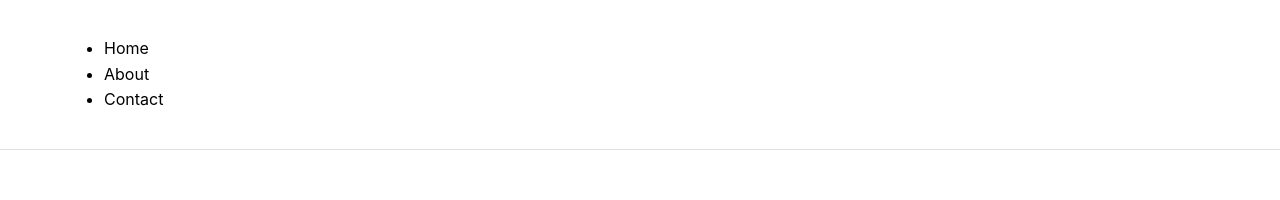
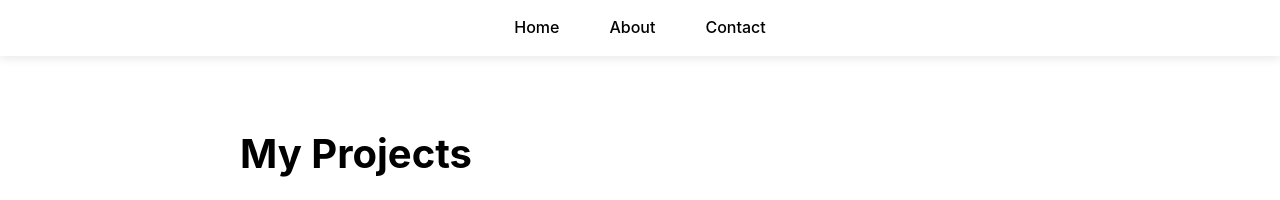
Before and after one commit to osvaldonytimes/mmc6145-module-1-1-concepcion-osvaldo, a React (Vite) app: page / in a window 1280 px wide. Shown: the top 200 px of the page. Built offline with nearby package versions, Linux system fonts and the light colour scheme.

Commit message:
Updating header styles

```diff
--- a/src/styles/header.module.css
+++ b/src/styles/header.module.css
@@ -1,23 +1,34 @@
 .header {
-  display: flex;
-  justify-content: space-between;
-  align-items: center;
-  padding: 20px 5%;
-  background-color: #ffffff;
-  border-bottom: 1px solid #e0e0e0; /* subtle bottom border */
+  background-color: #FFF;
+  padding: 15px 0;
+  box-shadow: 0 2px 10px rgba(0, 0, 0, 0.1);
 }
 
-.navLinks {
+nav {
+  display: flex;
+  justify-content: center;
+  align-items: center;
+}
+
+ul {
   list-style-type: none;
   padding: 0;
+  margin: 0;
   display: flex;
-  gap: 20px; /* space between links */
+}
+
+li {
+  margin: 0 15px;
 }
 
 .navLink {
-  transition: border-bottom 0.3s ease-in-out;
+  text-decoration: none;
+  color: #000;
+  font-weight: 500;
+  padding: 5px 10px;
+  transition: color 0.3s ease;
 }
 
 .navLink:hover {
-  border-bottom: 2px solid #000000; /* emphasize the underline on hover */
+  color: #555;
 }
```
